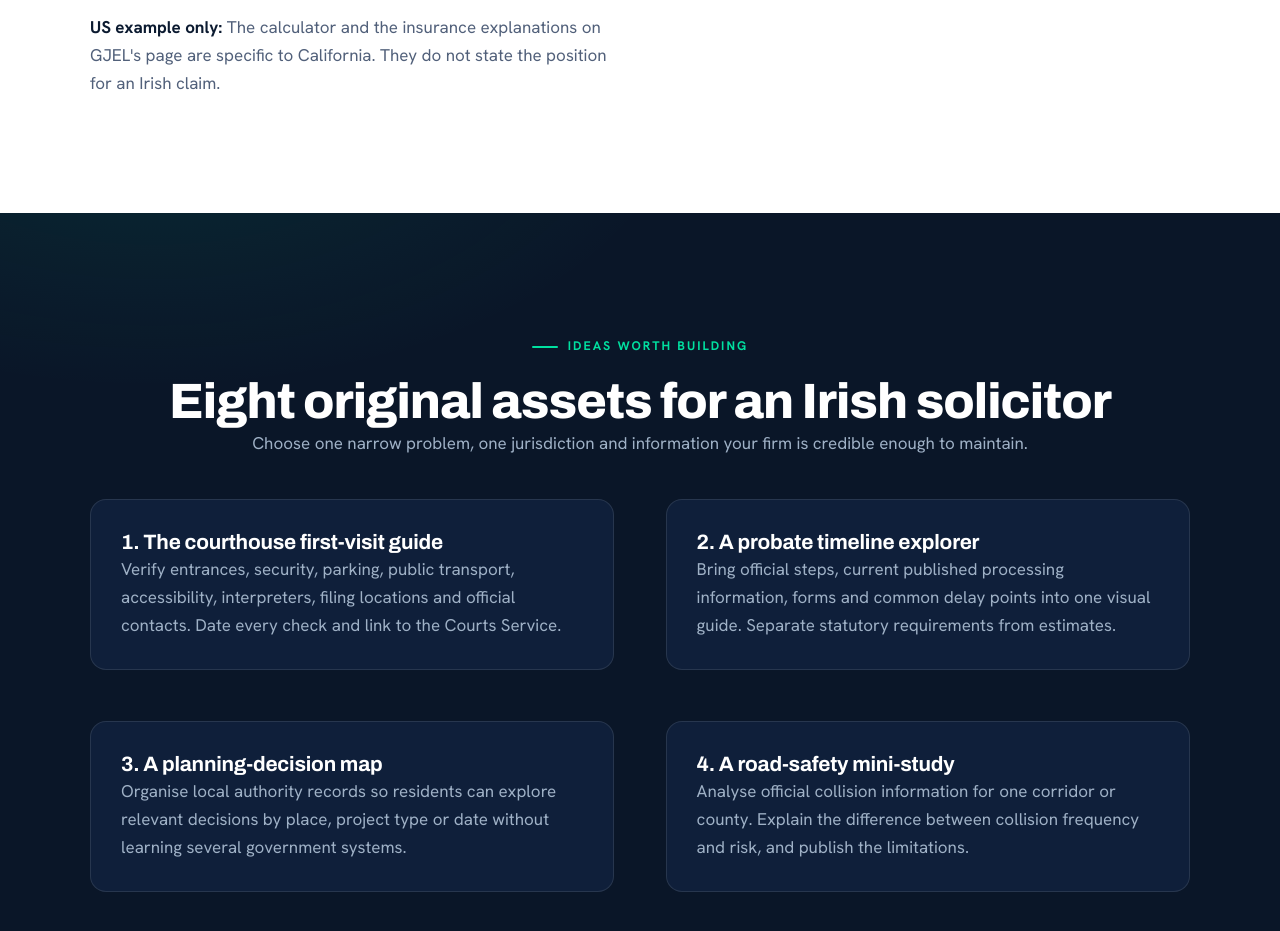
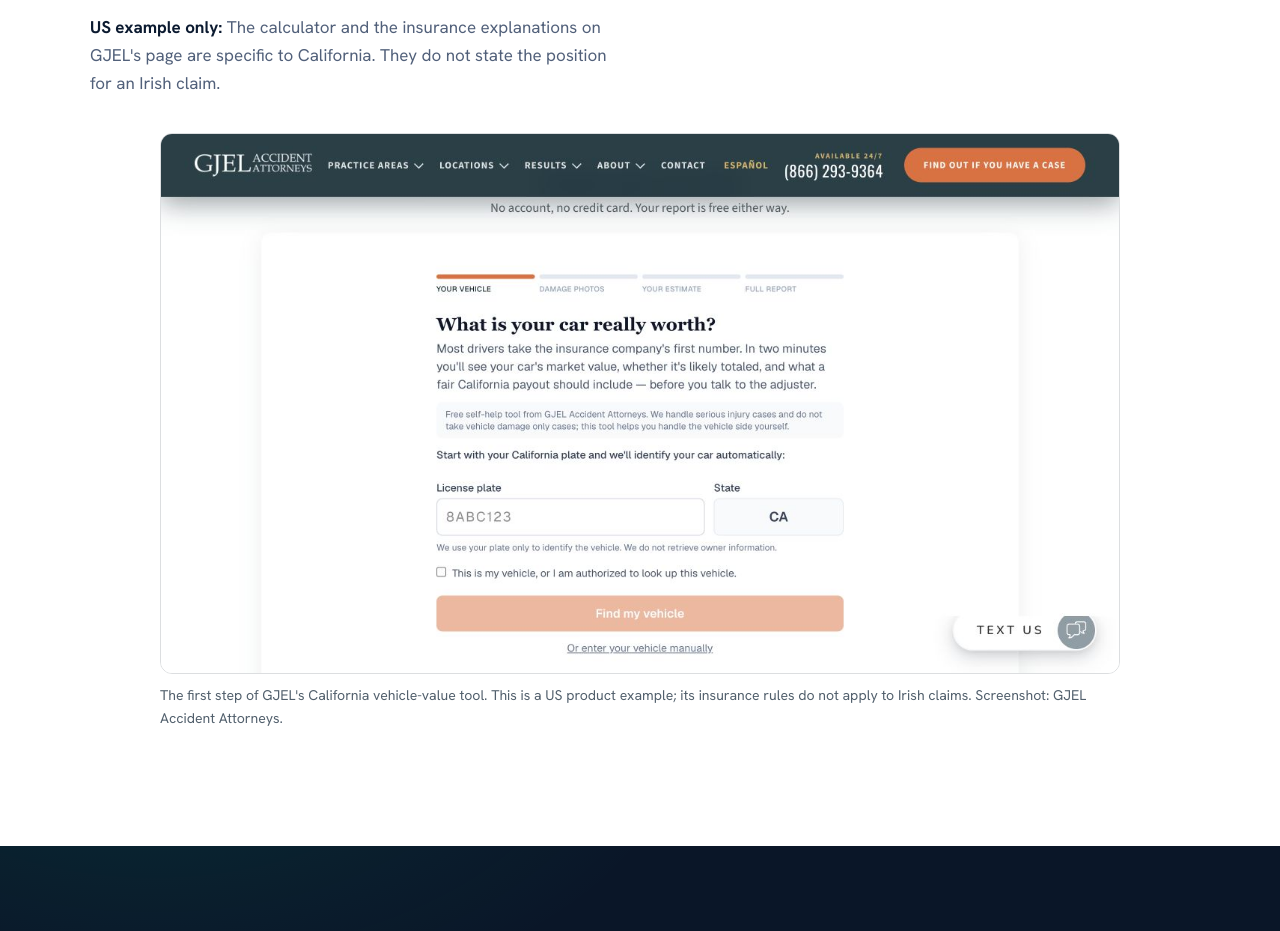
Before and after one commit to caseymeraz/solicitordigital, an Eleventy site: page src/link-building-assets-for-solicitors.html in a window 1280 px wide. Shown: the part 2682-3613 px from the top of the page. Built offline with nearby package versions, Linux system fonts and the light colour scheme; Eleventy itself is replaced by a stand-in of ours; files that its build step writes are made by us from their sources.

Commit message:
Show calculator entry screenshot in Irish case study

```diff
--- a/src/link-building-assets-for-solicitors.html
+++ b/src/link-building-assets-for-solicitors.html
@@ -90,6 +90,10 @@
           </div>
         </div>
       </div>
+      <figure style="max-width:960px; margin:36px auto 0;">
+        <img src="/images/linkable-assets/gjel-total-loss-calculator-entry.jpg" alt="GJEL California total-loss calculator entry screen with a licence plate field, vehicle lookup consent and manual entry option" loading="lazy" width="1280" height="720" style="width:100%; height:auto; border-radius:12px; border:1px solid rgba(10,22,40,.14);">
+        <figcaption style="font-size:.88rem; color:#52606d; margin-top:10px;">The first step of GJEL's California vehicle-value tool. This is a US product example; its insurance rules do not apply to Irish claims. Screenshot: GJEL Accident Attorneys.</figcaption>
+      </figure>
     </div>
   </section>
 
```
Also changed, not shown: src/images/linkable-assets/gjel-total-loss-calculator-entry.jpg (added).
